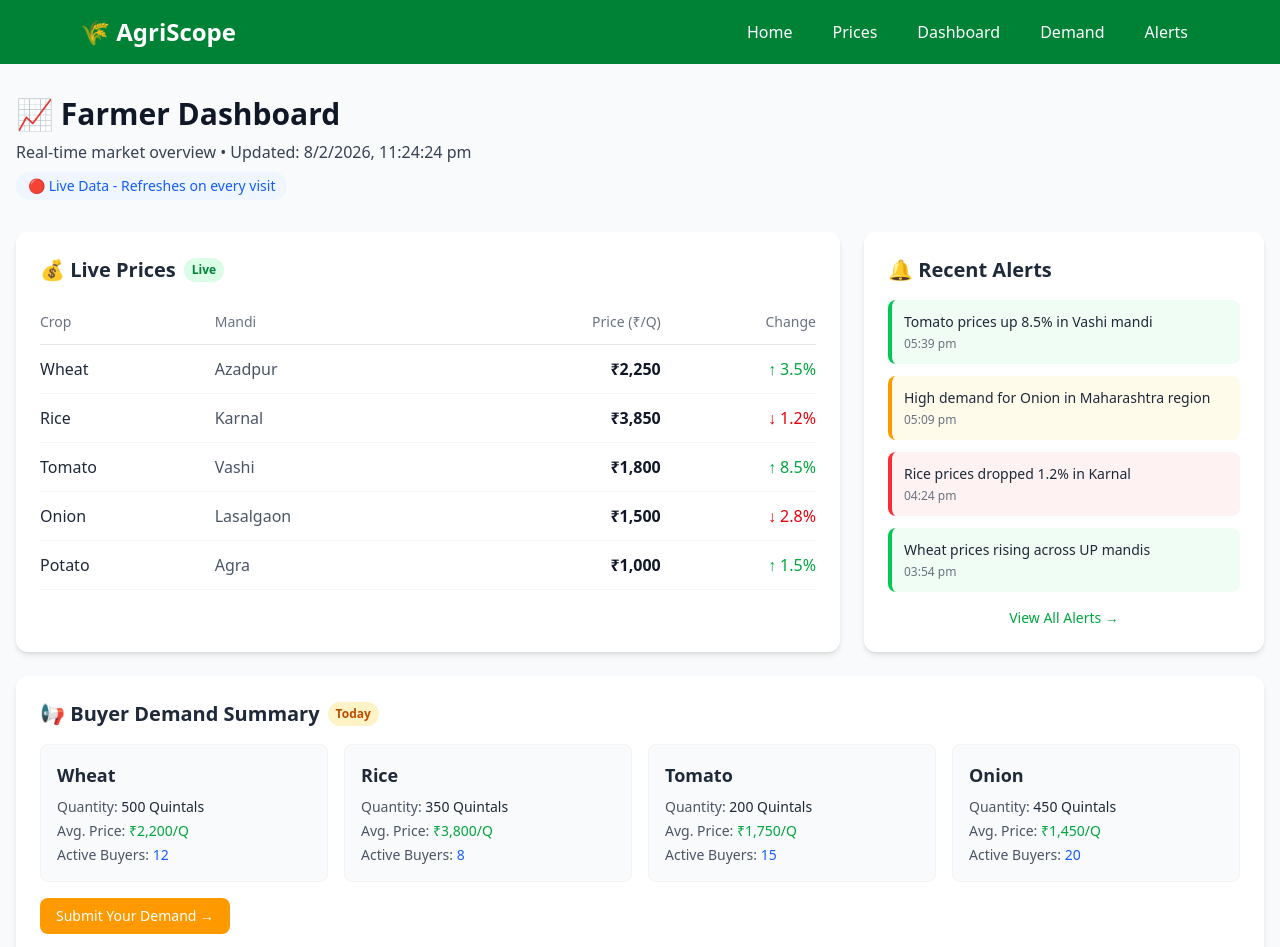
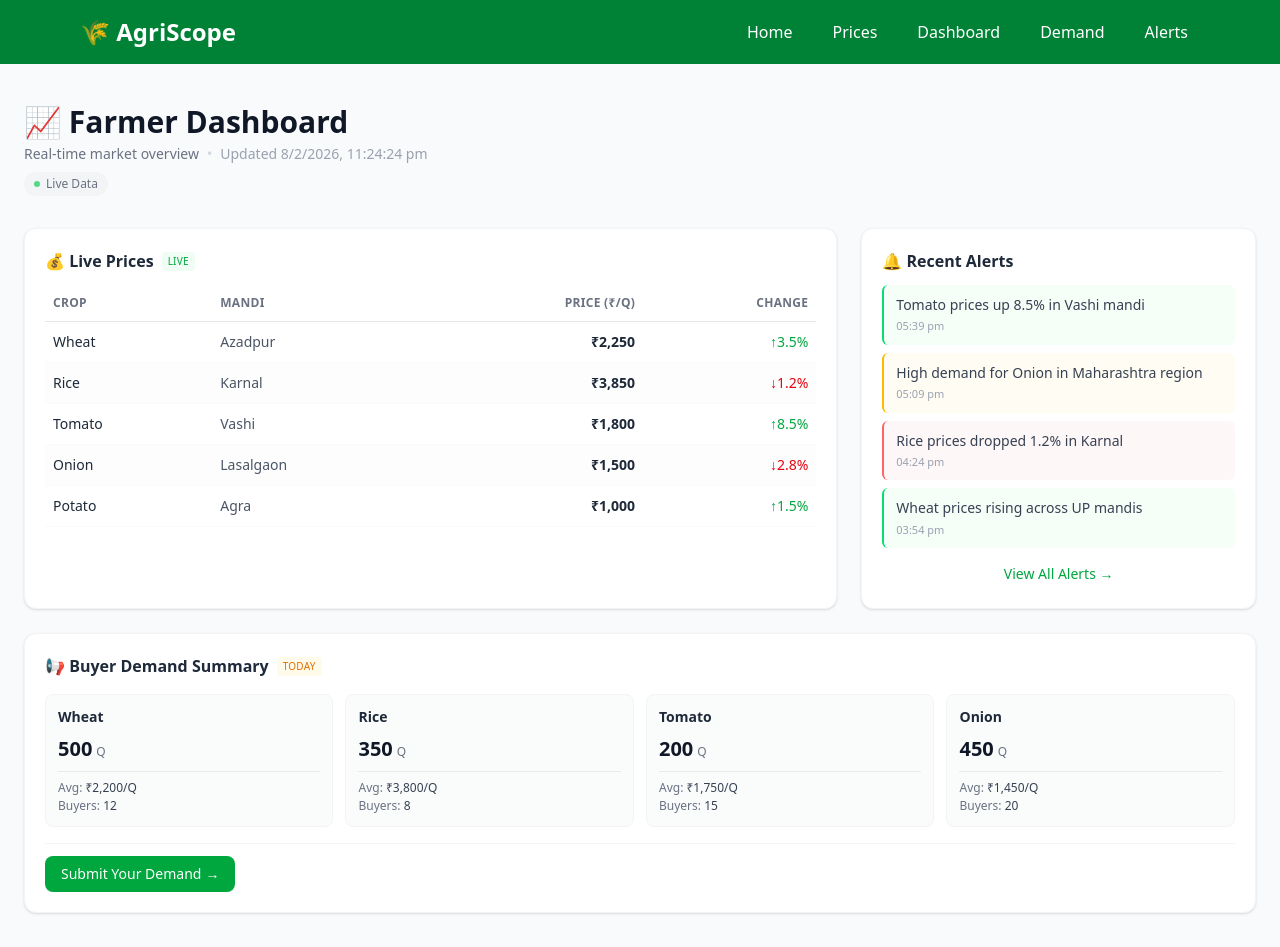
Before and after one commit to kalviumcommunity/S70_0126_AgriNova_React_nodejs_sql_AgriScope, a Next.js app in the folder agriscope/: page /dashboard in a window 1280 px wide. Shown: the top 947 px of the page. Built offline with nearby package versions, Linux system fonts and the light colour scheme.

Commit message:
Improve Farmer Dashboard UX

```diff
--- a/agriscope/src/app/dashboard/page.tsx
+++ b/agriscope/src/app/dashboard/page.tsx
@@ -103,95 +103,107 @@ export default async function DashboardPage() {
   });
 
   return (
-    <div className="min-h-screen py-8 px-4 bg-gray-50">
+    <main className="min-h-screen py-8 md:py-10 px-4 sm:px-6 bg-gray-50">
       <div className="max-w-7xl mx-auto">
         {/* Header */}
-        <div className="mb-8">
-          <h1 className="text-3xl font-bold text-gray-900 mb-2">
+        <header className="mb-6 md:mb-8">
+          <h1 className="text-2xl md:text-3xl font-bold text-gray-900 mb-1">
             📈 Farmer Dashboard
           </h1>
-          <p className="text-gray-700">
-            Real-time market overview • Updated: {currentTime}
+          <p className="text-sm text-gray-500">
+            Real-time market overview
+            <span className="mx-2 text-gray-300">•</span>
+            <span className="text-gray-400">Updated {currentTime}</span>
           </p>
-          <div className="mt-2 text-sm text-blue-600 bg-blue-50 inline-block px-3 py-1 rounded-full">
-            🔴 Live Data - Refreshes on every visit
-          </div>
-        </div>
+          <span className="inline-flex items-center gap-1.5 mt-2 text-xs text-gray-500 bg-gray-100 px-2.5 py-1 rounded-full">
+            <span className="w-1.5 h-1.5 bg-green-500 rounded-full animate-pulse"></span>
+            Live Data
+          </span>
+        </header>
 
         {/* Dashboard Grid */}
-        <div className="grid grid-cols-1 lg:grid-cols-3 gap-6">
+        <div className="grid grid-cols-1 lg:grid-cols-3 gap-4 md:gap-6">
           {/* Live Prices Card */}
-          <div className="lg:col-span-2 bg-white rounded-xl shadow-md p-6">
-            <h2 className="text-xl font-semibold text-gray-800 mb-4 flex items-center">
+          <section className="lg:col-span-2 bg-white rounded-xl shadow-sm border border-gray-100 p-4 md:p-5">
+            <h2 className="text-base font-semibold text-gray-800 mb-3 flex items-center gap-2">
               💰 Live Prices
-              <span className="ml-2 text-xs bg-green-100 text-green-700 px-2 py-1 rounded-full">
+              <span className="text-[10px] uppercase tracking-wide bg-green-50 text-green-600 px-1.5 py-0.5 rounded font-medium">
                 Live
               </span>
             </h2>
-            <div className="overflow-x-auto">
-              <table className="w-full">
+            <div className="overflow-x-auto -mx-4 md:mx-0">
+              <table className="w-full min-w-[320px]">
                 <thead>
                   <tr className="border-b border-gray-200">
-                    <th className="text-left py-3 text-sm font-medium text-gray-500">
+                    <th className="text-left py-2.5 px-4 md:px-2 text-xs font-semibold text-gray-500 uppercase tracking-wide">
                       Crop
                     </th>
-                    <th className="text-left py-3 text-sm font-medium text-gray-500">
+                    <th className="text-left py-2.5 px-2 text-xs font-semibold text-gray-500 uppercase tracking-wide">
                       Mandi
                     </th>
-                    <th className="text-right py-3 text-sm font-medium text-gray-500">
+                    <th className="text-right py-2.5 px-2 text-xs font-semibold text-gray-500 uppercase tracking-wide">
                       Price (₹/Q)
                     </th>
-                    <th className="text-right py-3 text-sm font-medium text-gray-500">
+                    <th className="text-right py-2.5 px-4 md:px-2 text-xs font-semibold text-gray-500 uppercase tracking-wide">
                       Change
                     </th>
                   </tr>
                 </thead>
                 <tbody>
-                  {prices.map((item) => (
-                    <tr key={item.id} className="border-b border-gray-100">
-                      <td className="py-3 font-medium text-gray-800">
+                  {prices.map((item, index) => (
+                    <tr
+                      key={item.id}
+                      className={`border-b border-gray-50 hover:bg-gray-50/70 transition-colors ${
+                        index % 2 === 0 ? "bg-white" : "bg-gray-50/40"
+                      }`}
+                    >
+                      <td className="py-2.5 px-4 md:px-2 font-medium text-gray-800 text-sm">
                         {item.crop}
                       </td>
-                      <td className="py-3 text-gray-600">{item.mandi}</td>
-                      <td className="py-3 text-right font-semibold">
+                      <td className="py-2.5 px-2 text-gray-600 text-sm">
+                        {item.mandi}
+                      </td>
+                      <td className="py-2.5 px-2 text-right font-semibold text-gray-800 text-sm tabular-nums">
                         ₹{item.price.toLocaleString("en-IN")}
                       </td>
-                      <td
-                        className={`py-3 text-right font-medium ${
+                      <td className="py-2.5 px-4 md:px-2 text-right text-sm tabular-nums">
+                        <span
+                          className={`inline-flex items-center gap-0.5 font-medium ${
                             item.change >= 0 ? "text-green-600" : "text-red-600"
                           }`}
                         >
-                        {item.change >= 0 ? "↑" : "↓"}{" "}
+                          {item.change >= 0 ? "↑" : "↓"}
                           {Math.abs(item.change).toFixed(1)}%
+                        </span>
                       </td>
                     </tr>
                   ))}
                 </tbody>
               </table>
             </div>
-          </div>
+          </section>
 
           {/* Alerts Card */}
-          <div className="bg-white rounded-xl shadow-md p-6">
-            <h2 className="text-xl font-semibold text-gray-800 mb-4 flex items-center">
+          <section className="bg-white rounded-xl shadow-sm border border-gray-100 p-4 md:p-5">
+            <h2 className="text-base font-semibold text-gray-800 mb-3">
               🔔 Recent Alerts
             </h2>
-            <div className="space-y-3">
+            <div className="space-y-2">
               {alerts.slice(0, 4).map((alert) => (
                 <div
                   key={alert.id}
-                  className={`p-3 rounded-lg ${
+                  className={`px-3 py-2.5 rounded-md border-l-2 ${
                     alert.type === "price_rise"
-                      ? "bg-green-50 border-l-4 border-green-500"
+                      ? "bg-green-50/60 border-green-400"
                       : alert.type === "demand_spike"
-                      ? "bg-amber-50 border-l-4 border-amber-500"
-                      : "bg-red-50 border-l-4 border-red-500"
+                      ? "bg-amber-50/60 border-amber-400"
+                      : "bg-red-50/60 border-red-400"
                   }`}
                 >
-                  <p className="text-sm font-medium text-gray-800">
+                  <p className="text-sm text-gray-700 leading-snug">
                     {alert.message}
                   </p>
-                  <p className="text-xs text-gray-500 mt-1">
+                  <p className="text-[11px] text-gray-400 mt-1">
                     {new Date(alert.timestamp).toLocaleTimeString("en-IN", {
                       hour: "2-digit",
                       minute: "2-digit",
@@ -202,61 +214,58 @@ export default async function DashboardPage() {
             </div>
             <a
               href="/alerts"
-              className="block text-center mt-4 text-green-600 hover:text-green-700 font-medium text-sm"
+              className="block text-center mt-3 text-green-600 hover:text-green-700 font-medium text-sm py-1"
             >
               View All Alerts →
             </a>
-          </div>
+          </section>
 
           {/* Demand Summary Card */}
-          <div className="lg:col-span-3 bg-white rounded-xl shadow-md p-6">
-            <h2 className="text-xl font-semibold text-gray-800 mb-4 flex items-center">
+          <section className="lg:col-span-3 bg-white rounded-xl shadow-sm border border-gray-100 p-4 md:p-5">
+            <div className="flex flex-wrap items-center gap-2 mb-4">
+              <h2 className="text-base font-semibold text-gray-800">
                 📢 Buyer Demand Summary
-              <span className="ml-2 text-xs bg-amber-100 text-amber-700 px-2 py-1 rounded-full">
+              </h2>
+              <span className="text-[10px] uppercase tracking-wide bg-amber-50 text-amber-600 px-1.5 py-0.5 rounded font-medium">
                 Today
               </span>
-            </h2>
-            <div className="grid grid-cols-1 md:grid-cols-2 lg:grid-cols-4 gap-4">
+            </div>
+            <div className="grid grid-cols-2 md:grid-cols-4 gap-3">
               {demand.map((item) => (
-                <div
+                <article
                   key={item.crop}
-                  className="bg-gray-50 rounded-lg p-4 border border-gray-100"
+                  className="bg-gray-50/80 rounded-lg p-3 border border-gray-100"
                 >
-                  <h3 className="font-semibold text-lg text-gray-800">
+                  <h3 className="font-semibold text-gray-800 text-sm mb-2">
                     {item.crop}
                   </h3>
-                  <div className="mt-2 space-y-1 text-sm">
-                    <p className="text-gray-600">
-                      Quantity:{" "}
-                      <span className="font-medium text-gray-800">
-                        {item.totalQuantity} Quintals
-                      </span>
+                  <p className="text-xl font-bold text-gray-900 tabular-nums">
+                    {item.totalQuantity}
+                    <span className="text-xs font-normal text-gray-500 ml-1">Q</span>
                   </p>
-                    <p className="text-gray-600">
-                      Avg. Price:{" "}
-                      <span className="font-medium text-green-600">
-                        ₹{item.avgPrice.toLocaleString("en-IN")}/Q
-                      </span>
+                  <div className="mt-2 pt-2 border-t border-gray-200/80 space-y-0.5 text-xs">
+                    <p className="text-gray-500">
+                      Avg: <span className="text-gray-700 font-medium">₹{item.avgPrice.toLocaleString("en-IN")}/Q</span>
                     </p>
-                    <p className="text-gray-600">
-                      Active Buyers:{" "}
-                      <span className="font-medium text-blue-600">
-                        {item.buyers}
-                      </span>
+                    <p className="text-gray-500">
+                      Buyers: <span className="text-gray-700 font-medium">{item.buyers}</span>
                     </p>
                   </div>
-                </div>
+                </article>
               ))}
             </div>
+            <div className="mt-4 pt-3 border-t border-gray-100">
               <a
                 href="/demand"
-              className="inline-block mt-4 bg-amber-500 text-white px-4 py-2 rounded-lg hover:bg-amber-600 transition-colors text-sm font-medium"
+                className="inline-flex items-center gap-1 bg-green-600 text-white px-4 py-2 rounded-lg hover:bg-green-700 active:bg-green-800 transition-colors text-sm font-medium focus:outline-none focus:ring-2 focus:ring-green-500 focus:ring-offset-2"
               >
-              Submit Your Demand →
+                Submit Your Demand
+                <span aria-hidden="true">→</span>
               </a>
             </div>
+          </section>
         </div>
       </div>
-    </div>
+    </main>
   );
 }
```
Also changed, not shown: agriscope/src/app/dashboard/loading.tsx (+56 -35 lines). Lines whose indentation alone changed are shown as unchanged.
